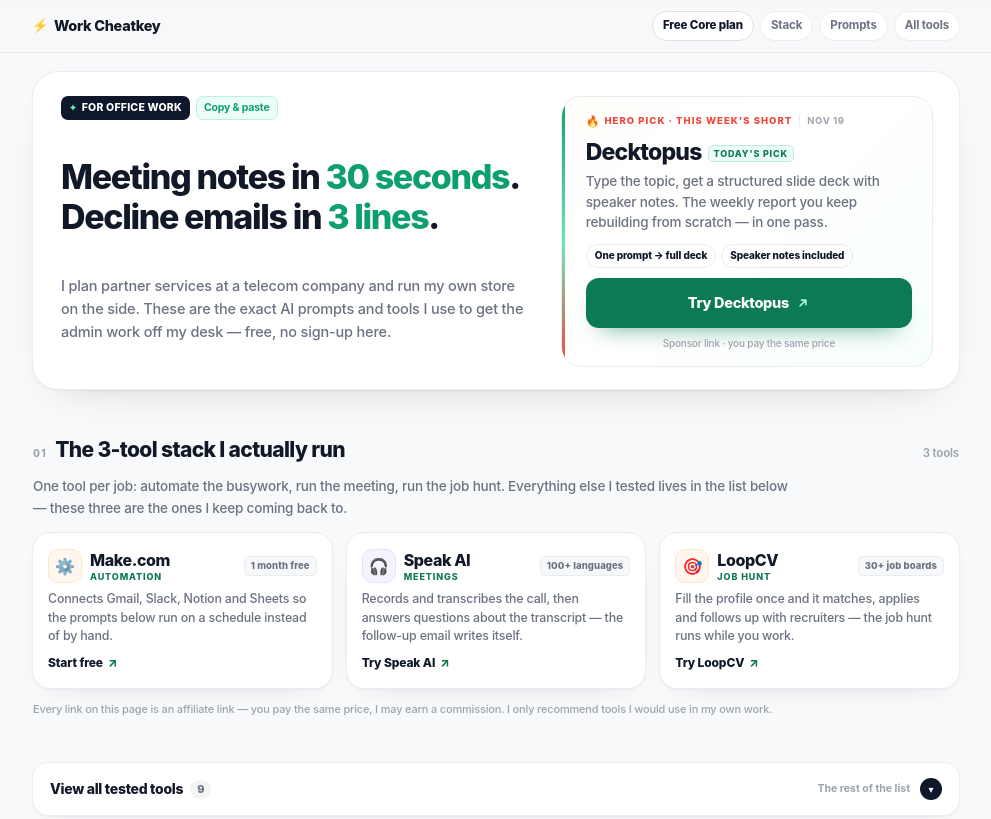
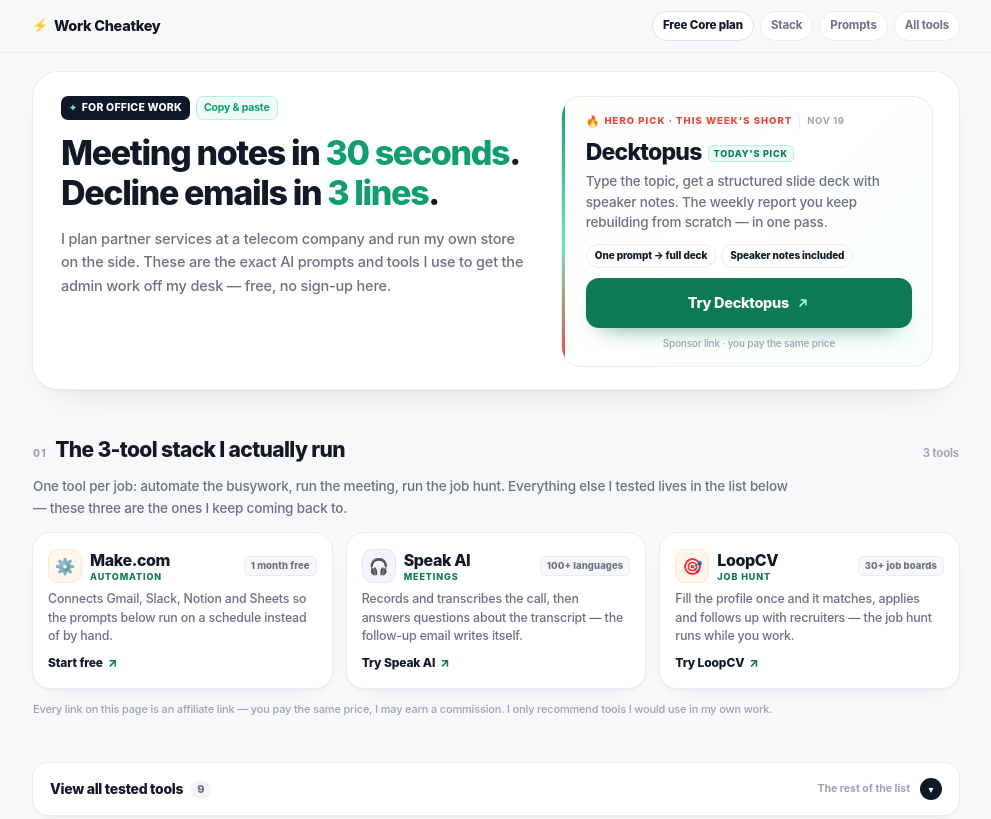
Before and after one commit to phappyj/cheatkey, a plain HTML site: page en/index.html in a window 1280 px wide. Shown: the top 819 px of the page, without its empty margins (144-1135 px from the left). Drawn offline with Linux system fonts and the light colour scheme.

Commit message:
style(en): group hero copy so the desktop grid keeps its rhythm

```diff
--- a/en/index.html
+++ b/en/index.html
@@ -552,10 +552,9 @@
     .nav-in{padding-top:calc(11px + env(safe-area-inset-top));padding-bottom:11px}
     .brand{font-size:14.5px}
     .hero{margin-top:18px;padding:24px 26px 22px;border-radius:26px;display:grid;grid-template-columns:1.12fr .88fr;column-gap:28px;align-items:start}
-    .hero-eyebrow{grid-column:1}
-    h1.hero-title{grid-column:1;font-size:34px;letter-spacing:-0.04em;max-width:14em;margin-bottom:12px}
-    .hero-lede{grid-column:1;font-size:14.5px;max-width:34em}
-    .pick{grid-column:2;grid-row:1/4;margin-top:0;padding:16px 20px 15px 24px;border-radius:20px;align-self:stretch;display:flex;flex-direction:column;justify-content:center}
+    h1.hero-title{font-size:34px;letter-spacing:-0.04em;max-width:14em;margin-bottom:14px}
+    .hero-lede{font-size:14.5px;max-width:34em}
+    .pick{margin-top:0;padding:16px 20px 15px 24px;border-radius:20px;display:flex;flex-direction:column;justify-content:center}
     .pick .f-row{display:flex;flex-direction:column;align-items:stretch;gap:10px}
     .pick .f-cta{width:100%;flex:1 0 auto}
     .f-name{font-size:23px}
@@ -611,12 +610,14 @@
 
     <!-- hero + hero pick -->
     <section class="hero" aria-labelledby="hero-title">
+      <div class="hero-copy">
       <div class="hero-eyebrow">
         <span class="badge-best"><span class="spark">✦</span>FOR OFFICE WORK</span>
         <span class="badge-quiet">Copy &amp; paste</span>
       </div>
       <h1 class="hero-title" id="hero-title">Meeting notes in <span class="accent">30 seconds</span>. Decline emails in <span class="accent">3 lines</span>.</h1>
       <p class="hero-lede">I plan partner services at a telecom company and run my own store on the side. These are the exact AI prompts and tools I use to get the admin work off my desk — free, no sign-up here.</p>
+      </div>
 
       <div class="pick" id="featured" aria-labelledby="featured-name">
         <div class="f-top">
```
